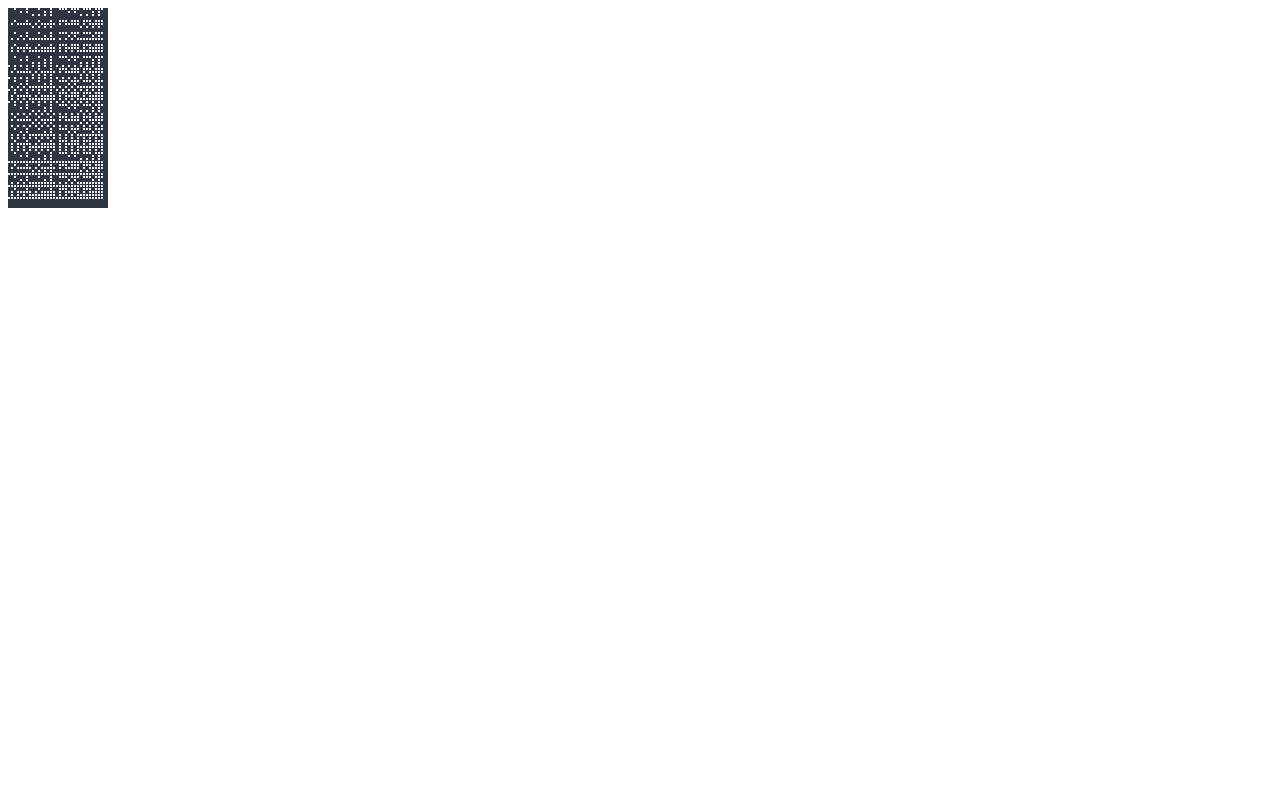
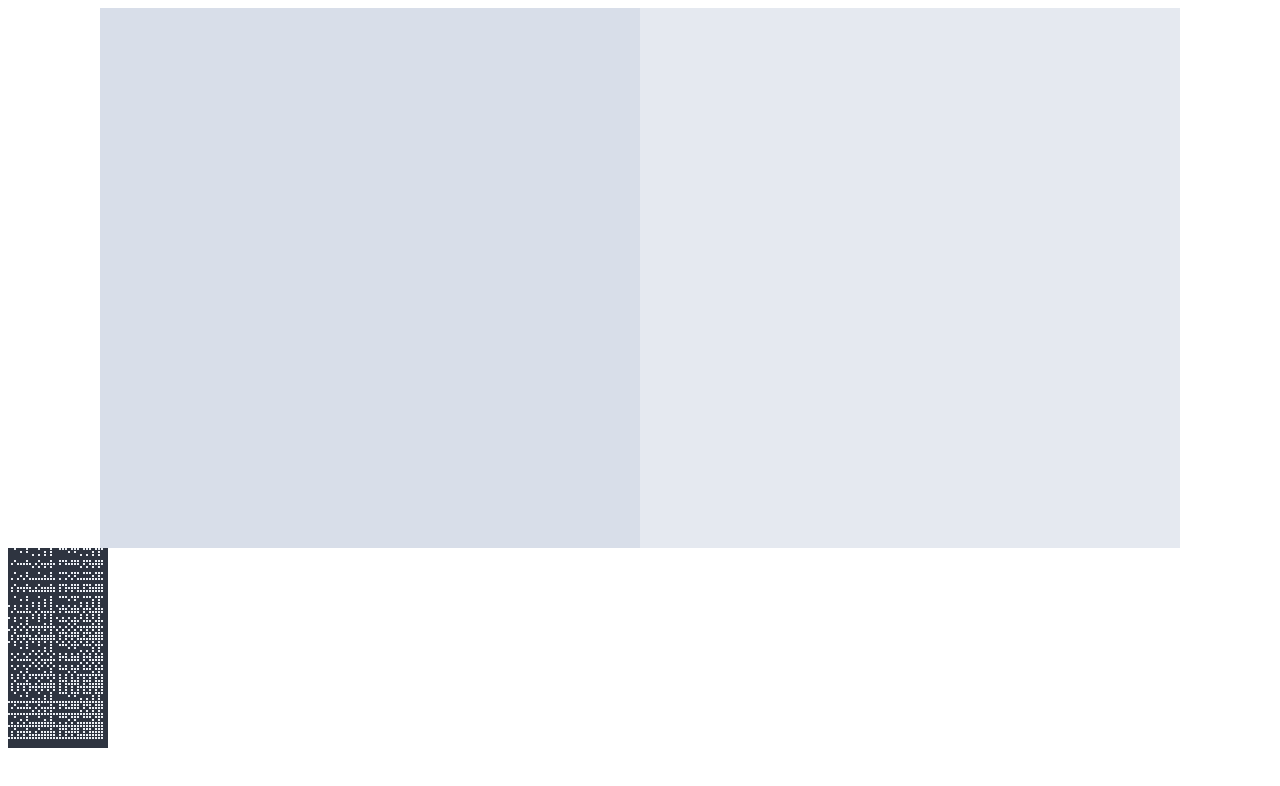
Before and after one commit to mvasilkov/space2021, a plain HTML site: page index.html in a window 1280 px wide. Drawn offline with Linux system fonts and the light colour scheme.

Commit message:
Basic layout

```diff
--- a/index.html
+++ b/index.html
@@ -7,6 +7,13 @@
         <link rel="stylesheet" href="./stylesheets/app.css">
     </head>
     <body>
+        <div id="all">
+            <div id="p1">
+                <canvas id="a"></canvas>
+            </div>
+            <div id="p2"></div>
+        </div>
+
         <canvas id="b"></canvas>
 
         <script src="./javascript/natlibMainloop.js"></script>
--- a/javascript/setup.js
+++ b/javascript/setup.js
@@ -4,13 +4,23 @@ const TOTAL_CANNONS = 12
 const CANNON_BUILD_TIME = 50 // ticks, 1 second = 50 ticks
 const CANNON_RELOAD_TIME = 100
 
+const GAME_CANVAS_HEIGHT = 540
+const GAME_CANVAS_WIDTH = 540
+
+const FONTS = `-apple-system, 'Segoe UI', 'DejaVu Sans', system-ui, sans-serif`
+
 const canvases = {
+    a: document.getElementById('a'),
     b: document.getElementById('b'),
 }
 
 const cons = {
+    a: canvases.a.getContext('2d'),
     b: canvases.b.getContext('2d'),
 }
 
+canvases.a.height = GAME_CANVAS_HEIGHT
+canvases.a.width = GAME_CANVAS_WIDTH
+
 canvases.b.height = BRAILLE_CANVAS_HEIGHT
 canvases.b.width = BRAILLE_CANVAS_WIDTH
--- a/stylesheets/app.css
+++ b/stylesheets/app.css
@@ -1,4 +1,35 @@
 @charset "utf-8";
+
+body {
+    font-family: -apple-system, 'Segoe UI', 'DejaVu Sans', system-ui, sans-serif;
+}
+
+canvas {
+    display: block;
+}
+
+#all {
+    display: flex;
+    flex-wrap: wrap;
+    justify-content: center;
+}
+
+#p1 {
+    background-color: #D8DEE9;
+    height: 540px;
+    width: 540px;
+}
+
+#p2 {
+    background-color: #E5E9F0;
+    height: 540px;
+    width: 540px;
+}
+
+#a {
+    height: 540px;
+    width: 540px;
+}
 
 #b {
     height: 200px;
```
